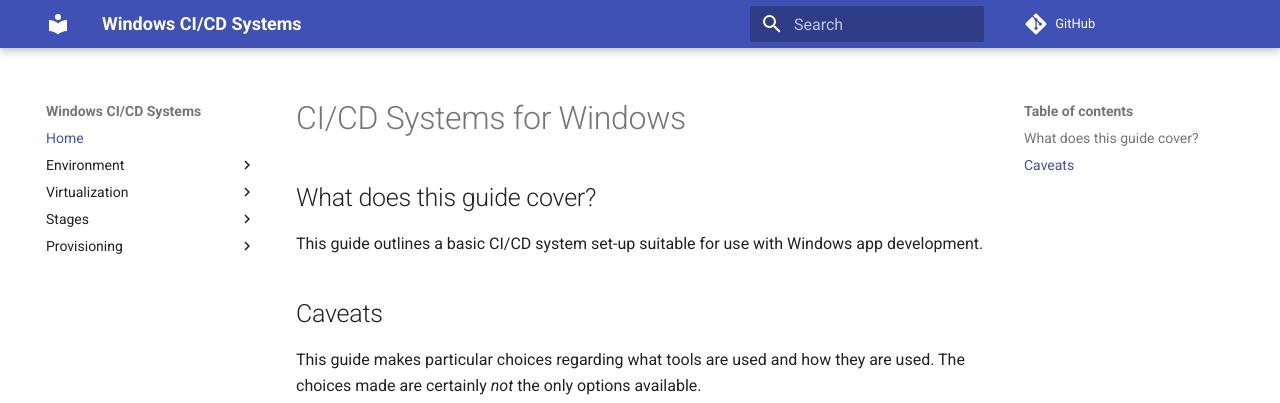
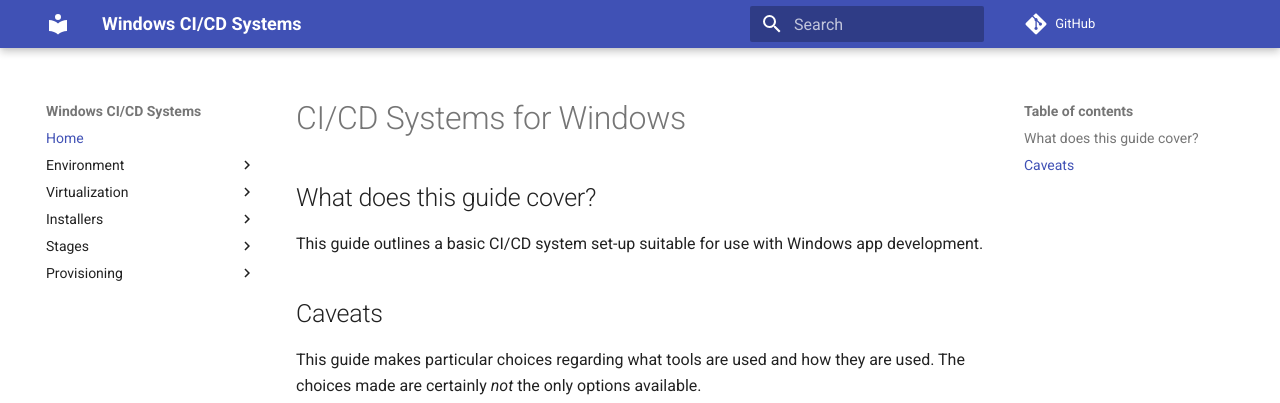
Before and after one commit to SashaNullptr/WindowsCICD, an MkDocs documentation site: the page built from docs/index.md, in a window 1280 px wide. Shown: the top 403 px of the page. Built offline with MkDocs 1.6.1 and Material for MkDocs 9.7.7, drawn with Linux system fonts in a browser that asks for light colours; comment, search, counter and statistics services are not loaded.

Commit message:
Added Installers and InnoSetup sections to navbar.

```diff
--- a/mkdocs.yml
+++ b/mkdocs.yml
@@ -7,6 +7,8 @@
     - 'Package Manager': environment/package_manager.md
   - Virtualization:
      - Hyper-V: 'virtualization/hyper_v.md'
+  - Installers:
+     - InnoSetup: 'installers/innosetup.md'
   - Stages:
      - Overview: 'stages/index.md'
      - Code Base Docs: 'stages/code_base_docs.md'
```
